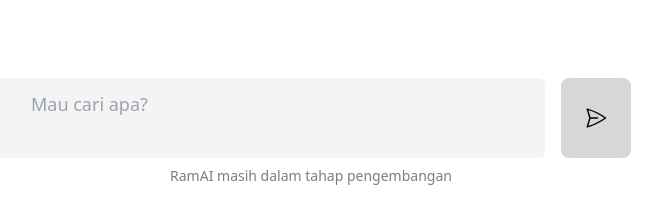
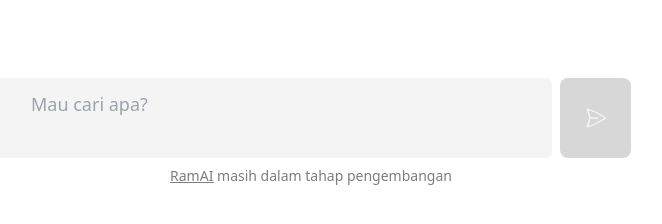
Before and after one commit to Ramadani-coding/ramai, a React (Vite) app: page / in a window 1280 px wide. Shown: the part 562-786 px from the top of the page, without its empty margins (329-991 px from the left). Built offline with nearby package versions, Linux system fonts and the light colour scheme; the HTML template or start-up script is replaced by a standard one.

Commit message:
Fix: Footer & navbar

```diff
--- a/src/components/Footer.jsx
+++ b/src/components/Footer.jsx
@@ -2,7 +2,12 @@ const Footer = () => {
   return (
     <div className="text-center">
       <p className="text-sm text-[#7D7D7D]">
-        RamAI masih dalam tahap pengembangan
+        <u className="transition-all hover:text-black">
+          <a href="https://linktr.ee/a.ramadani" target="_blank">
+            RamAI
+          </a>
+        </u>{" "}
+        masih dalam tahap pengembangan
       </p>
     </div>
   );
--- a/src/components/Input.jsx
+++ b/src/components/Input.jsx
@@ -1,14 +1,40 @@
 import { Textarea } from "@chakra-ui/react";
+import { useState } from "react";
 
 const Input = () => {
+  const [inputValue, setInputValue] = useState("");
+
+  const handleInput = () => {
+    console.log(inputValue);
+    setInputValue("");
+  };
+
+  const handleChange = (event) => {
+    if (event.key === "Enter") {
+      event.preventDefault(); // Prevent the default action of the enter key
+      handleInput();
+    }
+    setInputValue(event.target.value);
+  };
+
   return (
     <div className="h-[80vh] flex justify-center items-end w-full">
-      <div className="flex w-full gap-4 py-2 mx-5 md:py-2 md:w-1/2">
+      <div className="flex w-full gap-2 py-2 mx-5 md:py-2 md:w-1/2">
         <Textarea
-          className="bg-[#F4F4F4] text-lg py-3 px-5 md:px-10 rounded-lg md:rounded-md outline-none w-full text-[#000000] resize-none overflow-y-auto"
+          className="bg-[#F4F4F4] text-lg py-3 px-5 md:px-10 rounded-lg md:rounded-md outline-none w-full text-[#000000] resize-none"
           placeholder="Mau cari apa?"
+          id="content"
+          value={inputValue}
+          onChange={handleChange}
         />
-        <button className=" bg-[#D7D7D7] flex justify-center items-center w-20 p-2 rounded-lg hover:bg-black hover:text-white transition-all">
+        <button
+          onClick={handleInput}
+          type="button"
+          disabled={!inputValue.trim()}
+          className={`bg-[#D7D7D7] flex justify-center items-center w-20 p-2 rounded-lg text-[#F4F4F4] ${
+            inputValue.trim() ? "bg-black text-white hover:bg-[#272727]" : ""
+          } transition-all`}
+        >
           <svg
             xmlns="http://www.w3.org/2000/svg"
             fill="none"
--- a/src/components/Navbar.jsx
+++ b/src/components/Navbar.jsx
@@ -3,7 +3,9 @@ const Navbar = () => {
     <nav className="px-5 py-5">
       <h1 className="text-[#7D7D7D] font-medium text-2xl hover:cursor-pointer text-center">
         <button className=" py-2 px-2 rounded-md transition-all hover:bg-[#F4F4F4]">
-          RamAI
+          <a href="https://linktr.ee/a.ramadani" target="_blank">
+            RamAI
+          </a>
         </button>
       </h1>
     </nav>
```
